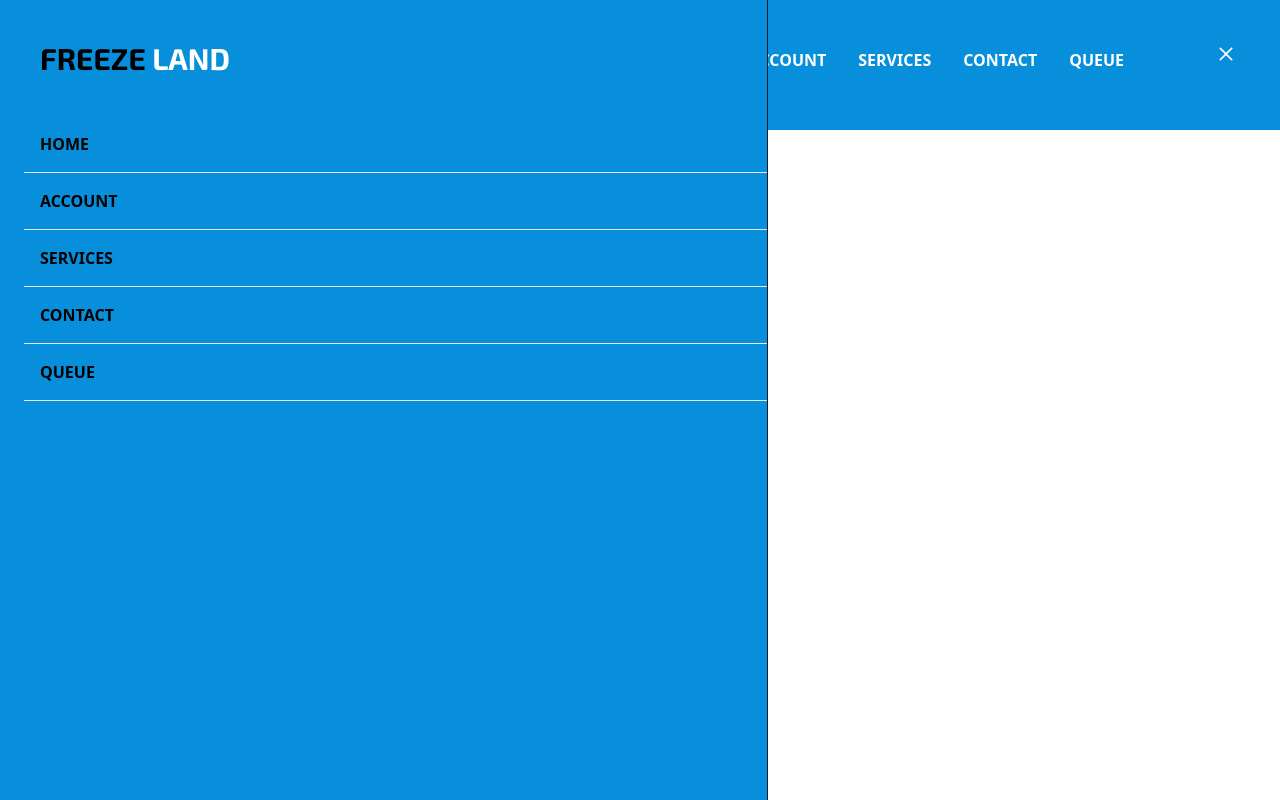
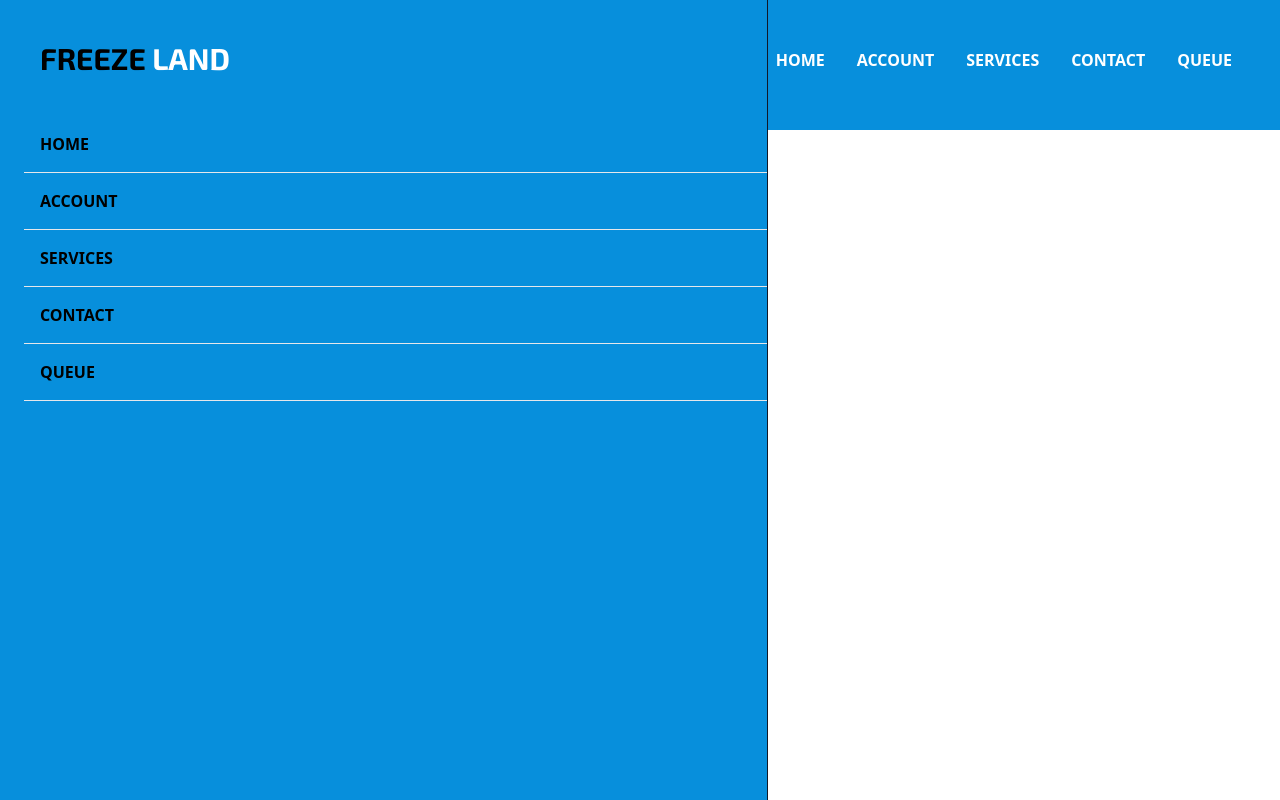
Before and after one commit to SandeeepS/FreezeLand-frontend, a React (Vite) app: page / in a window 1280 px wide. Built offline with nearby package versions, Linux system fonts and the light colour scheme.

Commit message:
added some changes in header component

```diff
--- a/src/UserSide/Header.tsx
+++ b/src/UserSide/Header.tsx
@@ -14,18 +14,18 @@ function Header() {
     <>
        <div style={{backgroundColor:'#078FDC'}} className='text-white font-bold h-[130px] flex justify-between'  >
             <h1 className="w-full text-3xl  text-black font-exo  p-10" >FREEZE <span className="text-white font-exo" >LAND</span> </h1>
-            <ul className="flex p-8  ">
+            <ul className=" p-8 hidden md:flex  ">
                 <li className="p-4">HOME</li>
                 <li className="p-4">ACCOUNT</li>
                 <li className="p-4">SERVICES</li>
                 <li className="p-4">CONTACT</li>
                 <li className="p-4">QUEUE</li>
             </ul>
-            <div className='p-11' onClick={handleNav} >
+            <div className='p-11 block md:hidden' onClick={handleNav}  >
               {!nav ? <AiOutlineClose size={20}/> : <AiOutlineMenu size={25}/>}
 
             </div>
-            <div className='fixed left-0 top-0 w-[60%] border-r h-full border-r-gray-900 bg-[#078FDC]' >
+            <div className={!nav ? 'fixed left-0 top-0 w-[60%] border-r h-full border-r-gray-900 bg-[#078FDC] ease-in-out duration-500 ': 'fixed left-[-100%]'} >
             <h1 className="w-full text-3xl text-black font-exo  p-10" >FREEZE <span className="text-white font-exo" >LAND</span> </h1>
                 <ul className='text-black pl-6'>
                     <li className="p-4 border-b border-white-600">HOME</li>
```
